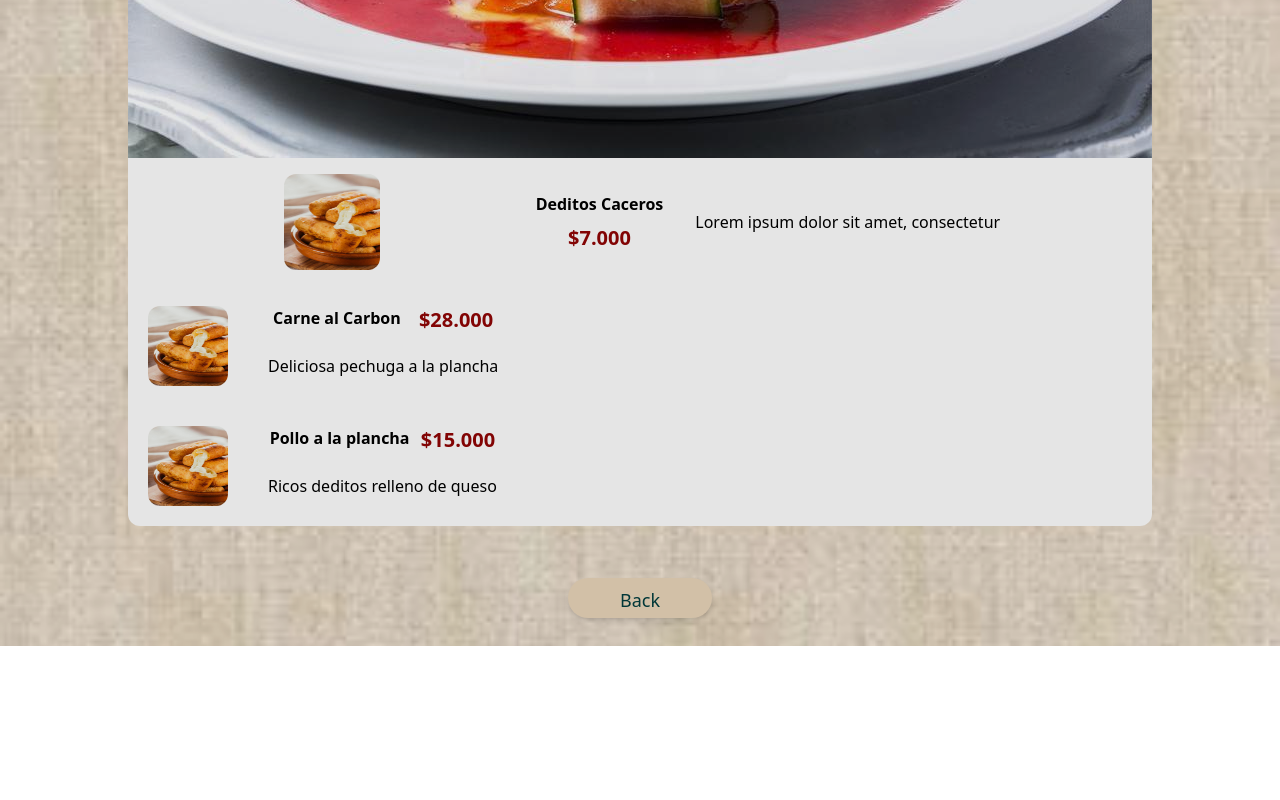
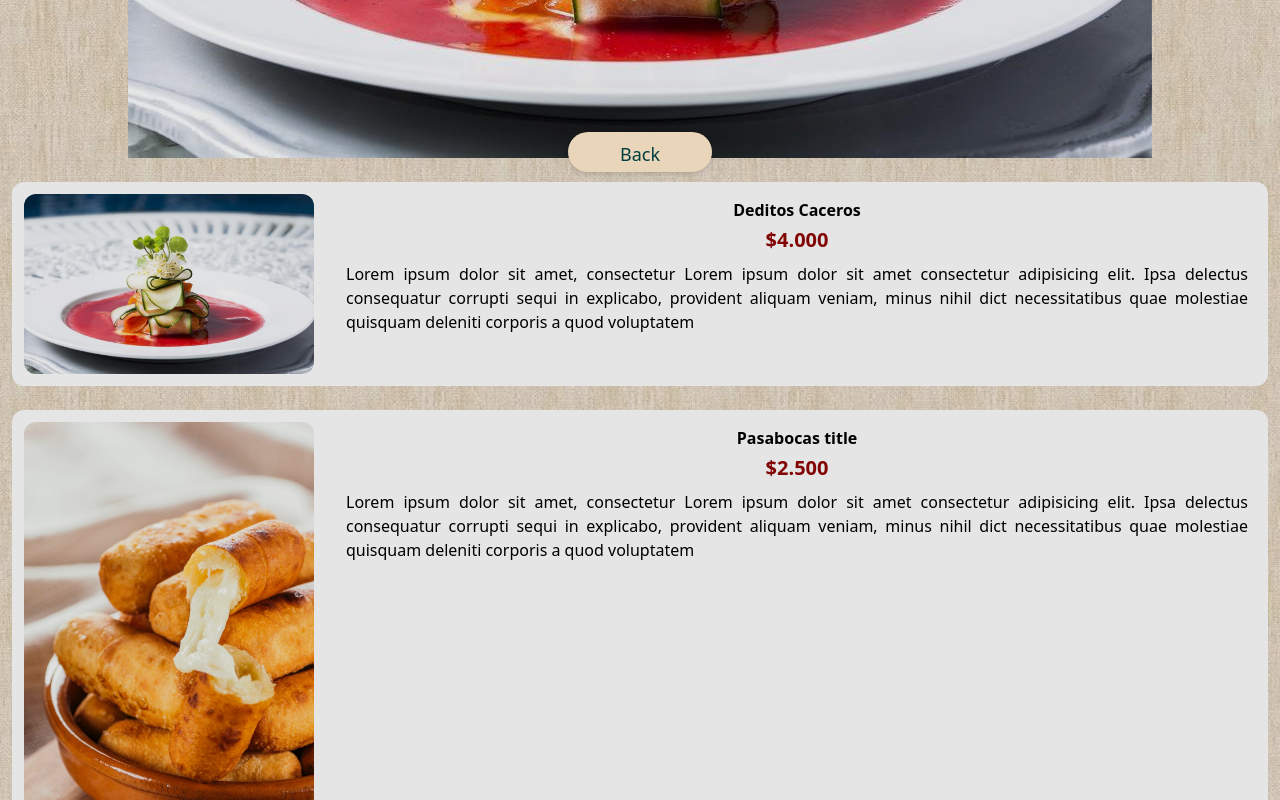
Before and after one commit to JesusNunezFT/restaurant_react_tailwind, a React (Vite) app: page /Pecaditos in a window 1280 px wide. Shown: the part 600-1400 px from the top of the page. Before the commit the page ends 1246 px from the top, so only its background shows below. Built offline with nearby package versions, Linux system fonts and the light colour scheme.

Commit message:
improving pecaditos

```diff
--- a/src/App.css
+++ /dev/null
@@ -1,13 +0,0 @@
-#root {
-  max-width: 1280px;
-  min-width: 310px;
-  margin: 0 auto;
-
-  text-align: center;
-}
-
-.Box {
-  background-repeat: no-repeat;
-  background-position: center center;
-  background-size:cover;
-}
--- a/src/App.jsx
+++ b/src/App.jsx
@@ -1,4 +1,3 @@
-import "./App.css";
 import background from "./imagen/imagen2.png";
 import logo from "./imagen/logo1-removebg-preview.png";
 import { Link } from "react-router-dom";
--- /dev/null
+++ b/src/Componentes/Card.jsx
@@ -0,0 +1,18 @@
+const Card = ({ src, title, price, description }) => {
+  return (
+    <div className="grid grid-cols-4 bg-white m-3 rounded-xl">
+      <div className="col-span-2 sm:col-span-1 flex align-center p-3">
+        <img className="object-cover rounded-xl" src={src} alt="imagen" />
+      </div>
+      <div className="col-span-2 sm:col-span-3 p-3">
+        <p className="font-extrabold md:text-l m-1 text-center">{title}</p>
+        <p className="text-red  text-xl font-extrabold m-1  text-center">
+          {price}
+        </p>
+        <p className="flex flex-row m-2  text-justify">{description}</p>
+      </div>
+    </div>
+  );
+};
+
+export default Card;
--- a/src/pages/Pecaditos.jsx
+++ b/src/pages/Pecaditos.jsx
@@ -2,7 +2,35 @@ import { Link } from "react-router-dom";
 import background from "../imagen/background1.jpg";
 import logo from "../imagen/logo1-removebg-preview.png";
 import entrada from "../imagen/portadaEntrada.jpeg";
-import pasabocas from "../imagen/pasabocas.jpg"
+import pasabocas from "../imagen/pasabocas.jpg";
+import Card from "../Componentes/Card";
+
+const OBJETOS = [
+  {
+    id: 1,
+    src: entrada,
+    title: "Deditos Caceros",
+    price: "$4.000",
+    description:
+      "Lorem ipsum dolor sit amet, consectetur Lorem ipsum dolor sit amet consectetur adipisicing elit. Ipsa delectus consequatur corrupti sequi in explicabo, provident aliquam veniam, minus nihil dict necessitatibus quae molestiae quisquam deleniti corporis a quod voluptatem",
+  },
+  {
+    id: 2,
+    src: pasabocas,
+    title: "Pasabocas title",
+    price: "$2.500",
+    description:
+      "Lorem ipsum dolor sit amet, consectetur Lorem ipsum dolor sit amet consectetur adipisicing elit. Ipsa delectus consequatur corrupti sequi in explicabo, provident aliquam veniam, minus nihil dict necessitatibus quae molestiae quisquam deleniti corporis a quod voluptatem",
+  },
+  {
+    id: 3,
+    src: pasabocas,
+    title: "Otro",
+    price: "$3.750",
+    description:
+      "Lorem ipsum dolor sit amet, consectetur Lorem ipsum dolor sit amet consectetur adipisicing elit. Ipsa delectus consequatur corrupti sequi in explicabo, provident aliquam veniam, minus nihil dict necessitatibus quae molestiae quisquam deleniti corporis a quod voluptatem",
+  },
+];
 
 const Pecaditos = () => {
   return (
@@ -18,44 +46,31 @@ const Pecaditos = () => {
         }}
       >
         <div className="contentCart m-3  max-w-full max-h-full bg-white bg-auto rounded-xl ">
-          <img className="max-w-full rounded-t-xl max-h-full" src={entrada} alt="logo" />
-          <div className="infoPlat flex flex-row ms:justify-start items-center md:justify-evenly m-1 ">
-            <img className="imgPlat m-3  w-24 h-24 rounded-xl" src={pasabocas} alt=" " />
-            <div className="md:flex md:flex-row md:items-center md:center">
-              <div className="flex flex-col items-center mr-5 justify-between">
-                <h1 className="font-extrabold md:text-l m-1">Deditos Caceros</h1>
-                <h3 className="text-red  text-xl font-extrabold m-1">$7.000</h3>
-              </div>
-              <h2 className="flex flex-row m-2" >Lorem ipsum dolor sit amet, consectetur</h2>
-            </div>
+          <img
+            className="max-w-full rounded-t-xl max-h-full"
+            src={entrada}
+            alt="logo"
+          />
+        </div>
 
-          </div>
-          <div className="infoPlat flex flex-row">
-            <img className="imgPlat m-5 w-20 h-20 rounded-xl" src={pasabocas} alt=" " />
-            <div>
-              <div className="flex flex-row m-5 justify-around">
-                <h1 className="font-extrabold text-l mr-2">Carne al Carbon</h1>
-                <h3 className="text-red text-xl font-semibold">$28.000</h3>
-              </div>
-              <h2 className="flex flex-row m-5" >Deliciosa pechuga a la plancha  </h2>
-            </div>
-          </div>
-          <div className="infoPlat flex flex-row">
-            <img className="imgPlat m-5 w-20 h-20 rounded-xl" src={pasabocas} alt=" " />
-            <div>
-              <div className="flex flex-row m-5 justify-around">
-                <h1 className="font-extrabold text-l mr-2">Pollo a la plancha</h1>
-                <h3 className="text-red text-xl font-semibold">$15.000</h3>
-              </div>
-              <h2 className="flex flex-row m-5" >Ricos deditos relleno de queso </h2>
-            </div>
+        {OBJETOS.map((objeto) => {
+          return (
+            <Card
+              key={objeto.id}
+              src={objeto.src}
+              title={objeto.title}
+              price={objeto.price}
+              description={objeto.description}
+            />
+          );
+        })}
+      </div>
 
-          </div>
-        </div>
-        <button className="bg-secundary mt-10 mb-7 p-2 w-36 h-10 rounded-3xl shadow-md text-primary font-medium text-lg">
-          <Link to="/">Back</Link>
+      <Link to="/" className="w-full flex justify-center">
+        <button className="bg-secundary mt-10 mb-7 p-2 w-36 h-10 rounded-3xl shadow-md text-primary font-medium text-lg fixed bottom-0">
+          Back
         </button>
-      </div>
+      </Link>
     </div>
   );
 };
```
